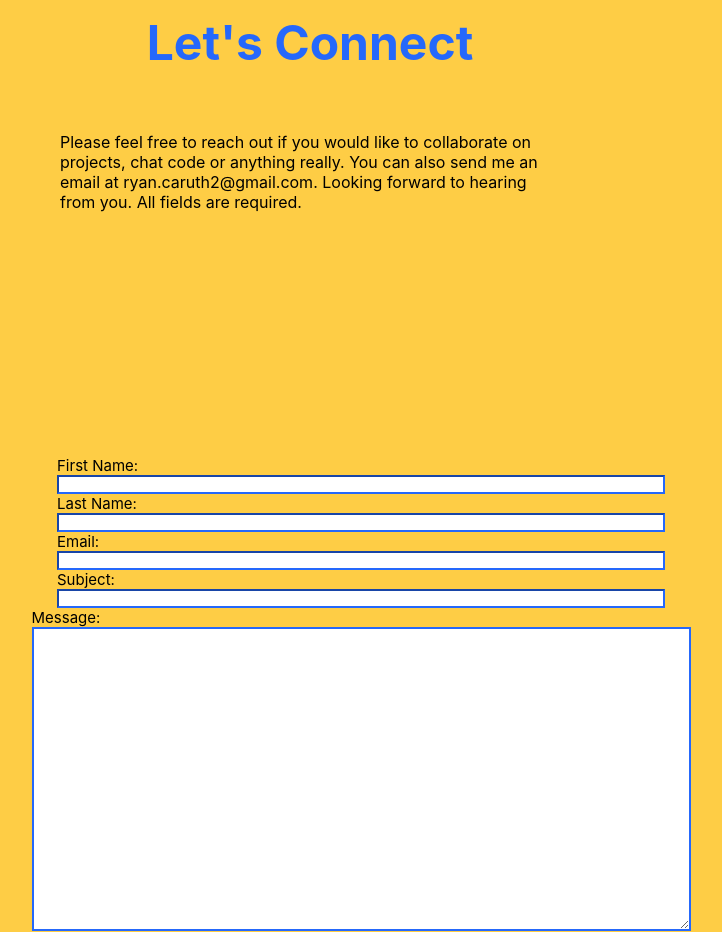
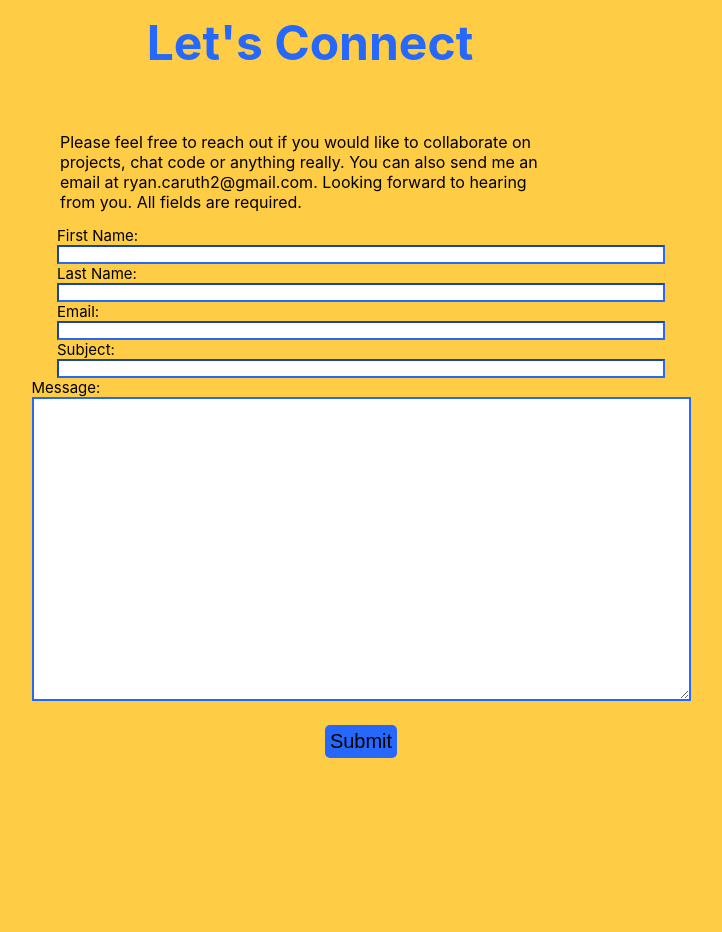
Before and after one commit to Ryan-Caruth/my-portfolio, a React (Create React App) app: page / in a window 1280 px wide. Shown: the part 2480-3412 px from the top of the page, without its empty margins (330-1052 px from the left). After the commit the page ends 3258 px from the top, so only its background shows below. Built offline with nearby package versions, Linux system fonts and the light colour scheme.

Commit message:
Removed height property for contact-text

```diff
--- a/src/components/contact/contact.css
+++ b/src/components/contact/contact.css
@@ -1,7 +1,7 @@
 .contact-text {
   margin-left: auto;
   margin-right: auto;
+  margin-bottom: 40px;
   width: 500px;
-  height: 350px;
   word-wrap: break-word;
 }
```
